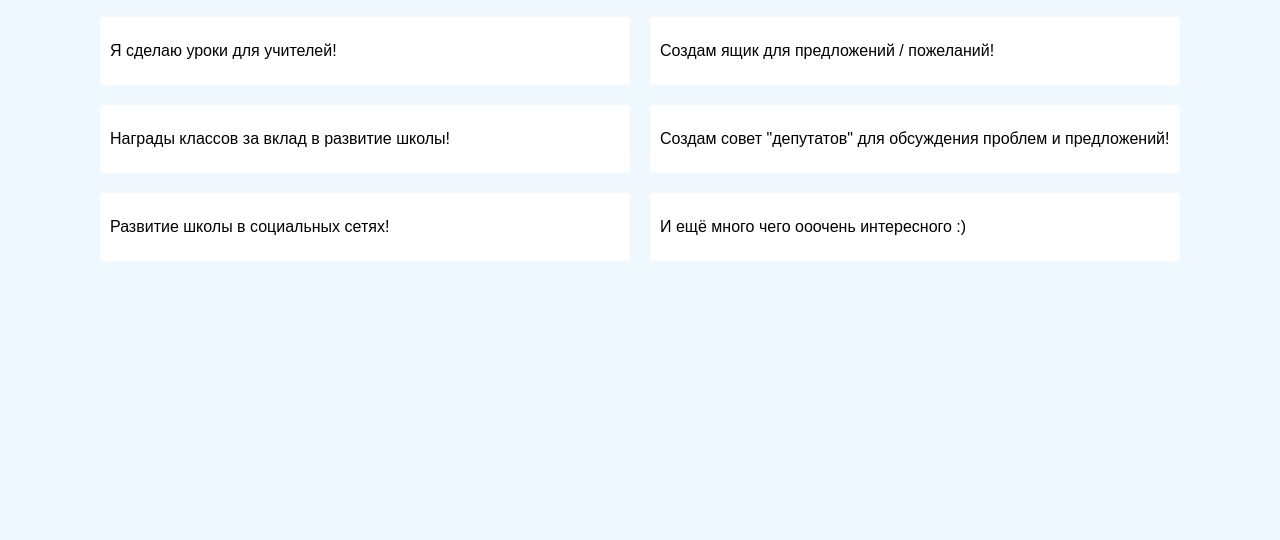
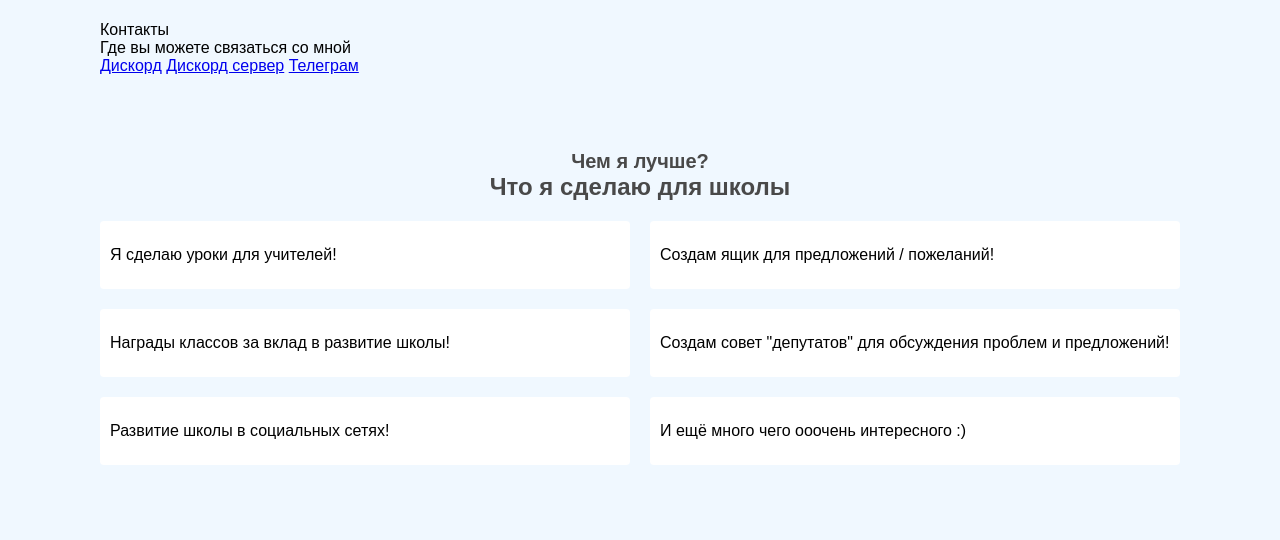
Before and after one commit to sscefalix/prezident_mrezer_fun, a plain HTML site: page index.html in a window 1280 px wide. Shown: the part 329-869 px from the top of the page. Before the commit the page ends 800 px from the top, so only its background shows below. Drawn offline with Linux system fonts and the light colour scheme.

Commit message:
Update index.html

```diff
--- a/index.html
+++ b/index.html
@@ -29,6 +29,19 @@
       <div class="photo">
         <img src="https://media.discordapp.net/attachments/1043196337740587099/1052451792090320927/IMG_20221213_102108_330.jpg?width=901&height=676" alt="Photo">
       </div>
+      <section id='contacts'>
+        <div class='container'>
+            <div class="section-info">
+                <div class="section-title">Контакты</div>
+                <div class="section-description">Где вы можете <span>связаться</span> со мной</div>
+            </div>
+            <div class="contacts-buttons">
+                <a href="https://discord.com/users/811210156884754472/" class="btn contact-btn">Дискорд</a>
+                <a href="https://discord.gg/gRWXuWAgZg" class="btn contact-btn">Дискорд сервер</a>
+                <a href="https://t.me/@sscefalix" class="btn contact-btn">Телеграм</a>
+            </div>
+        </div>
+    </section>
       <div class="section__info">
         <h2 class="section">Чем я лучше?</h2>
         <h1 class="title">Что я сделаю для школы</h1>
```
